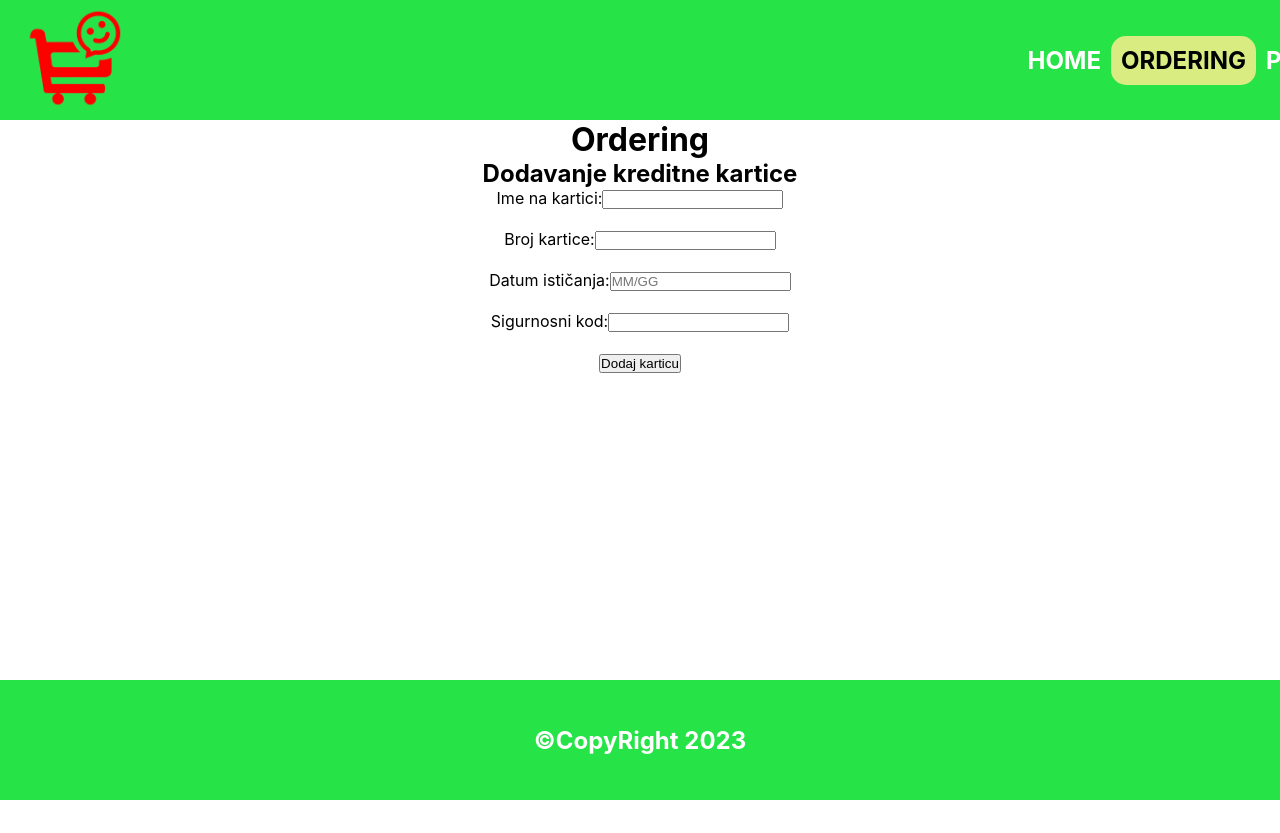
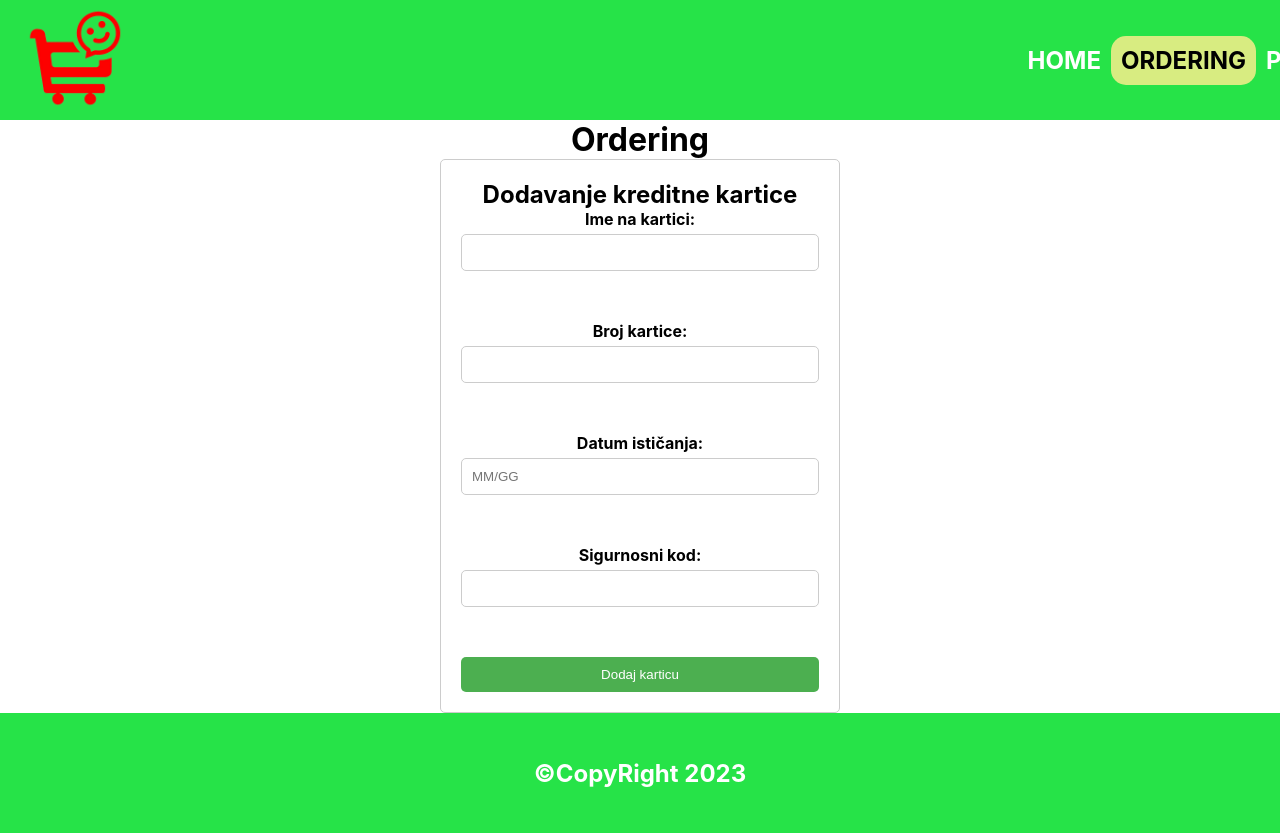
Before and after one commit to popovicmarko/OnlineShoping, a React (Create React App) app: page /ordering in a window 1280 px wide. Shown: the top 833 px of the page. Before the commit the page ends 800 px from the top, so only its background shows below. Built offline with nearby package versions, Linux system fonts and the light colour scheme.

Commit message:
css finis for FormCart

```diff
--- a/src/components/Form/FormCart/FormCart.css
+++ b/src/components/Form/FormCart/FormCart.css
@@ -0,0 +1,42 @@
+.container {
+    max-width: 400px;
+    margin: 0 auto;
+    padding: 20px;
+    border: 1px solid #ccc;
+    border-radius: 5px;
+  }
+
+  h2 {
+    text-align: center;
+  }
+
+  form {
+    display: flex;
+    flex-direction: column;
+  }
+
+  label {
+    margin-bottom: 5px;
+    font-weight: bold;
+  }
+
+  input[type="text"] {
+    padding: 10px;
+    margin-bottom: 10px;
+    border: 1px solid #ccc;
+    border-radius: 5px;
+  }
+
+  input[type="submit"] {
+    padding: 10px;
+    background-color: #4CAF50;
+    color: white;
+    border: none;
+    border-radius: 5px;
+    cursor: pointer;
+  }
+
+  .error {
+    color: red;
+    margin-bottom: 10px;
+  }
--- a/src/components/Form/FormCart/FormCart.js
+++ b/src/components/Form/FormCart/FormCart.js
@@ -1,4 +1,5 @@
 import React, { useState } from "react";
+import "./FormCart.css";
 
 function DodavanjeKreditneKartice() {
   const [imeNaKartici, setImeNaKartici] = useState("");
@@ -49,7 +50,7 @@ function DodavanjeKreditneKartice() {
   };
 
   return (
-    <div>
+    <div className="container">
       <h2>Dodavanje kreditne kartice</h2>
       <form onSubmit={handleSubmit}>
         <label htmlFor="ime">Ime na kartici:</label>
```
